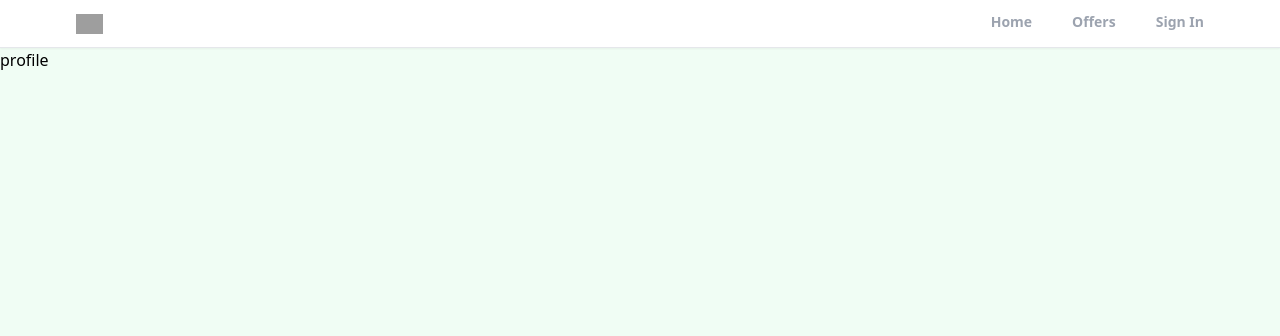
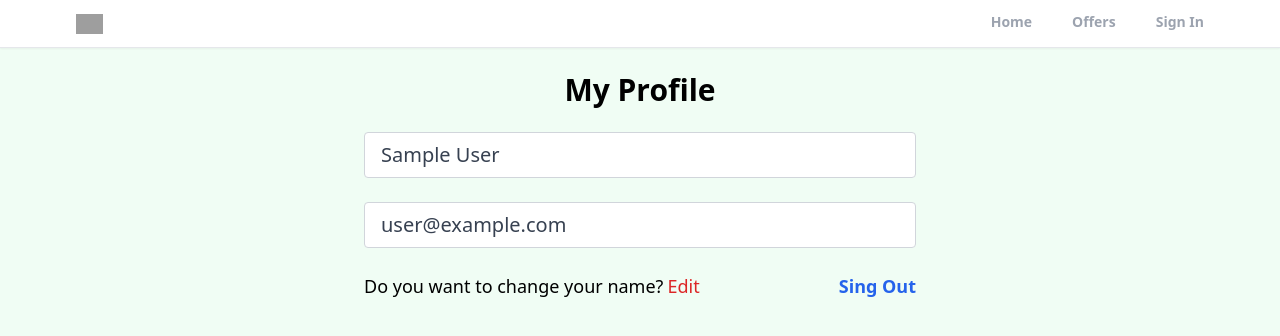
Before and after one commit to OmidAlikhel/Realtor-Clone, a React (Create React App) app: page /profile in a window 1280 px wide. Shown: the top 336 px of the page. Built offline with nearby package versions, Linux system fonts and the light colour scheme; no server answers; sample sign-in values are in the browser's storage; grey boxes are pictures that could not be loaded.

Commit message:
adding prifile and private rout

```diff
--- a/src/App.js
+++ b/src/App.js
@@ -8,6 +8,7 @@
 import Header from "./components/Header";
 import { ToastContainer } from "react-toastify";
 import "react-toastify/dist/ReactToastify.css";
+import PrivateRoute from "./components/PrivateRoute";
 function App() {
   return (
     <>
@@ -16,7 +17,9 @@
         <Routes>
           <Route path="" element={<Home />} />
           <Route path="/offers" element={<Offers />} />
-          <Route path="/profile" element={<Profile />} />
+          <Route path="/profile" element={<PrivateRoute />}>
+            <Route path="/profile" element={<Profile />} />
+          </Route>
           <Route path="/Offers" element={<Offers />} />
           <Route path="/home" element={<Home />} />
           <Route path="/sign-in" element={<SignIn />} />
--- /dev/null
+++ b/src/components/PrivateRoute.jsx
@@ -0,0 +1,12 @@
+import { Navigate, Outlet } from "react-router-dom";
+import { useAuthStatus } from "../hooks/useAuthStatus";
+
+const PrivateRoute = () => {
+  const { loggedIn, checkingStatus } = useAuthStatus();
+  if (checkingStatus) {
+    return <h3> Loading ... </h3>;
+  }
+  return loggedIn ? <Outlet /> : <Navigate to="/sign-in" />;
+};
+
+export default PrivateRoute;
--- /dev/null
+++ b/src/hooks/useAuthStatus.jsx
@@ -0,0 +1,19 @@
+import { getAuth, onAuthStateChanged } from "firebase/auth";
+import { useEffect, useState } from "react";
+
+export const useAuthStatus = () => {
+  const [loggedIn, setLoggedIn] = useState(false);
+  const [checkingStatus, setCheckingStatus] = useState(true);
+
+  useEffect(() => {
+    const auth = getAuth();
+    onAuthStateChanged(auth, (user) => {
+      if (user) {
+        setLoggedIn(true);
+      }
+      setCheckingStatus(false);
+    });
+  }, []);
+
+  return { loggedIn, checkingStatus };
+};
--- a/src/pages/ForgotPassword.jsx
+++ b/src/pages/ForgotPassword.jsx
@@ -1,17 +1,33 @@
 import React, { useState } from "react";
 
 import OAuth from "../components/OAuth";
-import { Link } from "react-router-dom";
+import { Link, useNavigate } from "react-router-dom";
+import { toast } from "react-toastify";
+import { getAuth, sendPasswordResetEmail } from "firebase/auth";
 
 const ForgotPassword = () => {
+  const navigate = useNavigate();
   const [email, setEmail] = useState("");
 
   function onChange(e) {
     setEmail(e.target.value);
-    console.log(e.target.value);
+    // console.log(e.target.value);
   }
 
-  //  show password
+  //  forgot password reset
+
+  async function onSubmit(e) {
+    e.preventDefault();
+
+    try {
+      const auth = getAuth();
+      await sendPasswordResetEmail(auth, email);
+      toast.success("A reset email link was sent to the email on file");
+      navigate("/sign-in");
+    } catch (error) {
+      toast.error("could not send the reset link");
+    }
+  }
 
   return (
     <section>
@@ -58,6 +74,7 @@
               </p>
             </div>{" "}
             <button
+              onClick={onSubmit}
               className="w-full bg-blue-600 text-white px-7 py-3 rounded-lg text-sm font-medium uppercase shadow-md  hover:bg-blue-700 transition duration-200 ease-in-out hover:shadow-lg active:bg-blue-800 "
               type="submit"
             >
--- a/src/pages/Profile.jsx
+++ b/src/pages/Profile.jsx
@@ -1,10 +1,65 @@
-import React from "react";
+import { getAuth } from "firebase/auth";
+import React, { useState } from "react";
+import { useNavigate } from "react-router-dom";
 
 const Profile = () => {
+  const auth = getAuth();
+  const navigate = useNavigate();
+  const [formData, setFormData] = useState({
+    name: auth.currentUser.displayName,
+    email: auth.currentUser.email,
+  });
+
+  const { name, email } = formData;
+
+  function onLoggedOut() {
+    auth.signOut();
+    navigate("/");
+  }
   return (
-    <div>
-      <h3> profile </h3>
-    </div>
+    <>
+      <section className="max-w-6xl mx-auto flex justify-center items-center  flex-col">
+        <h1 className="text-3xl text-center mt-6 font-bold">My Profile</h1>
+
+        <div className=" w-full md:w-[50%] mt-6 px-3 ">
+          <form action="">
+            <input
+              type="text"
+              placeholder="Name"
+              id="name"
+              value={name}
+              disabled
+              className="w-full mb-6 px-4 py-2 text-xl text-gray-700 bg-white border border-gray-300 rounded transition ease-in-out  "
+            />
+            <input
+              type="email"
+              placeholder="Email"
+              id="email"
+              value={email}
+              disabled
+              className="w-full mb-6 px-4 py-2 text-xl text-gray-700 bg-white border border-gray-300 rounded transition ease-in-out  "
+            />
+
+            <div className="flex  justify-between whitespace-nowrap text-sm sm:text-lg mb-6">
+              <p className="flex items-center">
+                {" "}
+                Do you want to change your name?{" "}
+                <span className="text-red-600 hover:text-red-700 cursor-pointer transition ease-in-out duration-200 ml-1 ">
+                  {" "}
+                  Edit
+                </span>{" "}
+              </p>
+              <p
+                onClick={onLoggedOut}
+                className="text-blue-600 hover:to-blue-800  transition duration-200 ease-in-out cursor-pointer font-semibold"
+              >
+                Sing Out
+              </p>
+            </div>
+          </form>
+        </div>
+      </section>
+    </>
   );
 };
 
--- a/src/pages/SignIn.jsx
+++ b/src/pages/SignIn.jsx
@@ -1,9 +1,12 @@
 import React, { useState } from "react";
 import { FaEye, FaEyeSlash } from "react-icons/fa";
-import { Link } from "react-router-dom";
+import { Link, useNavigate } from "react-router-dom";
 import OAuth from "../components/OAuth";
+import { getAuth, signInWithEmailAndPassword } from "firebase/auth";
+import { toast } from "react-toastify";
 
 const Signin = () => {
+  const navigate = useNavigate();
   const [formData, setFormData] = useState({
     email: "",
     password: "",
@@ -15,12 +18,35 @@
       ...prevState,
       [e.target.id]: e.target.value,
     }));
-    console.log(e.target.value);
+    // console.log(e.target.value);
   }
 
   //  show password
 
   const [showPassword, setShowPassword] = useState(false);
+
+  //  sing in functionlity
+
+  async function onSubmit(e) {
+    e.preventDefault();
+
+    try {
+      const auth = getAuth();
+      const userCredential = await signInWithEmailAndPassword(
+        auth,
+        email,
+        password,
+      );
+      if (userCredential.user) {
+        navigate("/");
+      }
+      toast.success("successfully signed in");
+    } catch (error) {
+      toast.error(
+        "problem with singing in, please check your email and password",
+      );
+    }
+  }
   return (
     <section>
       <h1 className="text-3xl font-bold text-center mt-6 mb-6"> Sign In </h1>
@@ -87,6 +113,7 @@
               </p>
             </div>{" "}
             <button
+              onClick={onSubmit}
               className="w-full bg-blue-600 text-white px-7 py-3 rounded-lg text-sm font-medium uppercase shadow-md  hover:bg-blue-700 transition duration-200 ease-in-out hover:shadow-lg active:bg-blue-800 "
               type="submit"
             >
```
